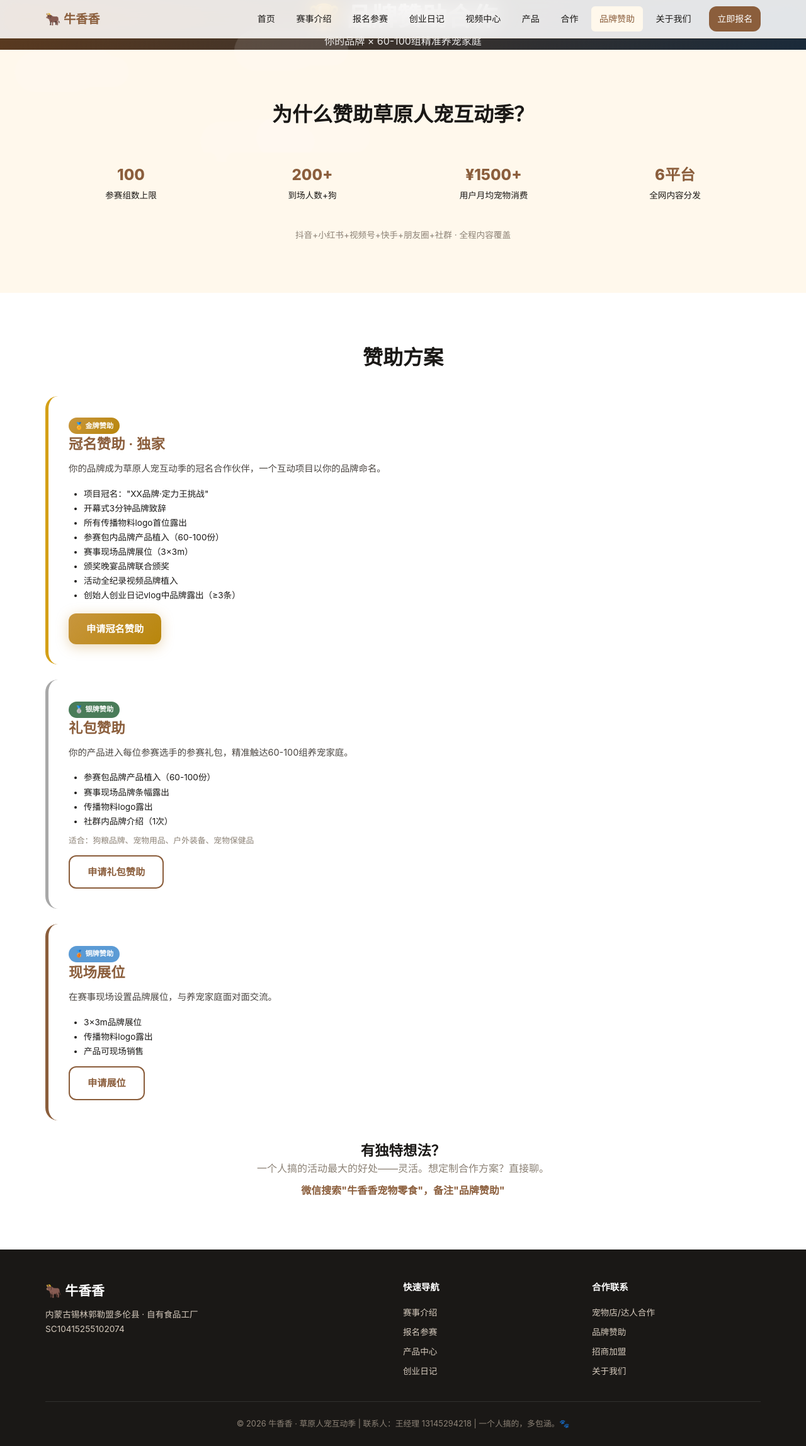
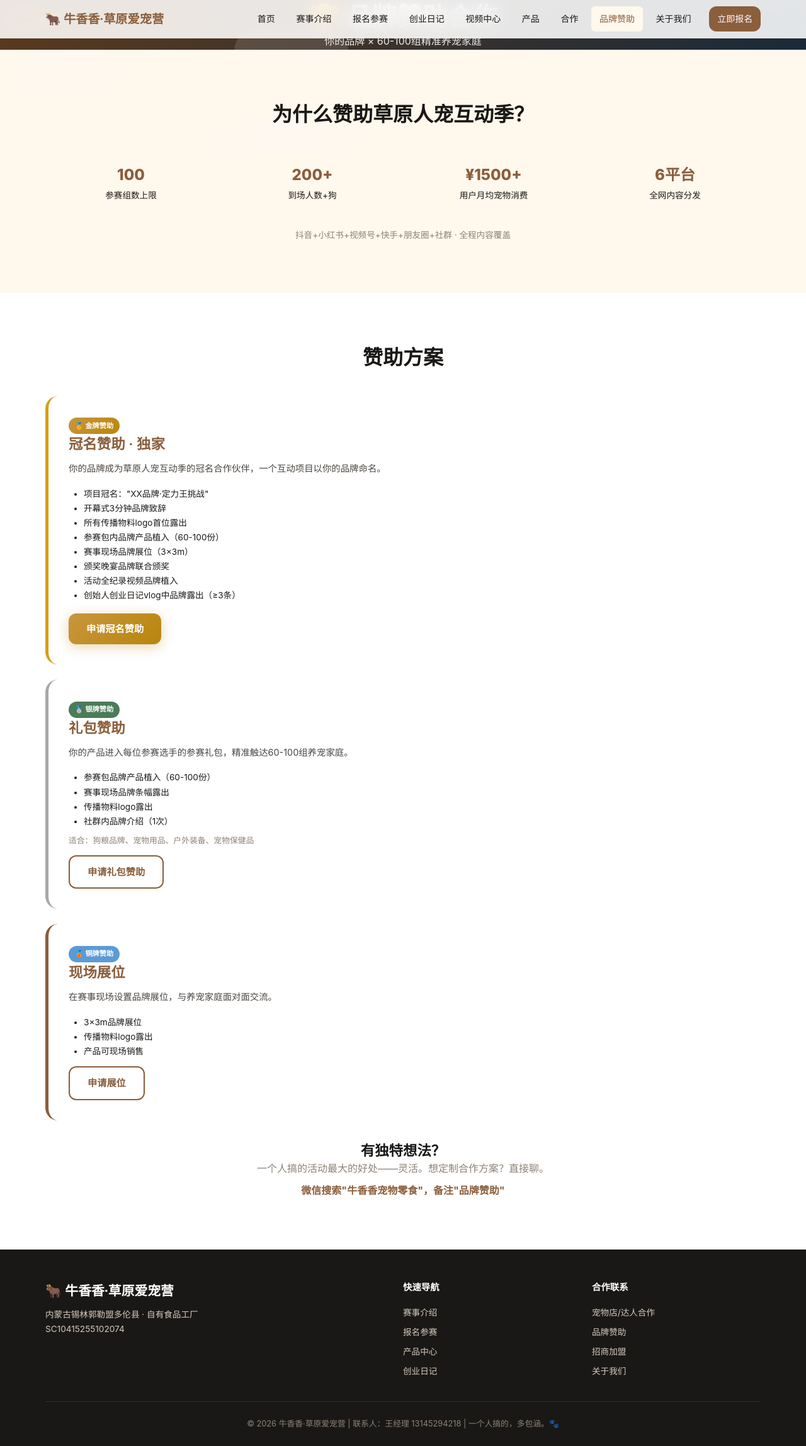
Before and after one commit to wangjinguang3000/niuxiangxiang, a website: page sponsor.html in a window 1280 px wide. Shown: the whole page at 63% size. Drawn offline with Linux system fonts and the light colour scheme.

Commit message:
品牌升级：牛香香 → 牛香香·草原爱宠营，全站命名统一

```diff
--- a/sponsor.html
+++ b/sponsor.html
@@ -5,7 +5,7 @@
 <meta name="viewport" content="width=device-width,initial-scale=1.0">
 <meta name="description" content="品牌赞助牛香香·草原人宠互动季——冠名互动项目、礼包植入、现场品牌露出。精准触达60-100组养宠家庭。">
 <meta name="theme-color" content="#8B5E3C">
-<title>品牌赞助 | 草原人宠互动季 | 牛香香</title>
+<title>品牌赞助 | 草原人宠互动季 | 牛香香·草原爱宠营</title>
 <link rel="stylesheet" href="css/style.css">
 <style>
 .sponsor-hero { background:linear-gradient(135deg,var(--brown-dark),var(--night));color:var(--white);padding:calc(61px+3rem)1.25rem 3rem;text-align:center; }
@@ -23,7 +23,7 @@
 <body>
 <nav class="nav">
   <div class="container">
-    <a href="index.html" class="nav-brand">🐂 牛香香</a>
+    <a href="index.html" class="nav-brand">🐂 牛香香·草原爱宠营</a>
     <button id="navToggle" class="nav-toggle" aria-label="菜单"><span></span><span></span><span></span></button>
     <div id="navLinks" class="nav-links">
       <a href="index.html">首页</a><a href="event.html">赛事介绍</a><a href="register.html">报名参赛</a><a href="diary.html">创业日记</a><a href="videos.html">视频中心</a><a href="products.html">产品</a><a href="cooperation.html">合作</a><a href="sponsor.html" class="active">品牌赞助</a><a href="about.html">关于我们</a><a href="register.html" class="nav-cta">立即报名</a>
@@ -107,11 +107,11 @@
 <footer class="footer">
   <div class="container">
     <div class="footer-grid">
-      <div><div class="footer-brand">🐂 牛香香</div><p style="font-size:.85rem;">内蒙古锡林郭勒盟多伦县 · 自有食品工厂<br>SC10415255102074</p></div>
+      <div><div class="footer-brand">🐂 牛香香·草原爱宠营</div><p style="font-size:.85rem;">内蒙古锡林郭勒盟多伦县 · 自有食品工厂<br>SC10415255102074</p></div>
       <div><h4>快速导航</h4><a href="event.html">赛事介绍</a><a href="register.html">报名参赛</a><a href="products.html">产品中心</a><a href="diary.html">创业日记</a></div>
       <div><h4>合作联系</h4><a href="cooperation.html">宠物店/达人合作</a><a href="sponsor.html">品牌赞助</a><a href="franchise.html">招商加盟</a><a href="about.html">关于我们</a></div>
     </div>
-    <div class="footer-bottom"><p>© 2026 牛香香 · 草原人宠互动季 | 联系人：王经理 13145294218 | 一个人搞的，多包涵。🐾</p></div>
+    <div class="footer-bottom"><p>© 2026 牛香香·草原爱宠营 | 联系人：王经理 13145294218 | 一个人搞的，多包涵。🐾</p></div>
   </div>
 </footer>
 <a href="register.html" class="fab">📋</a>
```
Also changed, not shown: about.html (+3 -3 lines), community.html (+3 -3 lines), cooperation.html (+3 -3 lines), diary.html (+3 -3 lines), event.html (+4 -4 lines), franchise.html (+3 -3 lines), index.html (+3 -3 lines), products.html (+3 -3 lines), register.html (+4 -4 lines), videos.html (+3 -3 lines).
